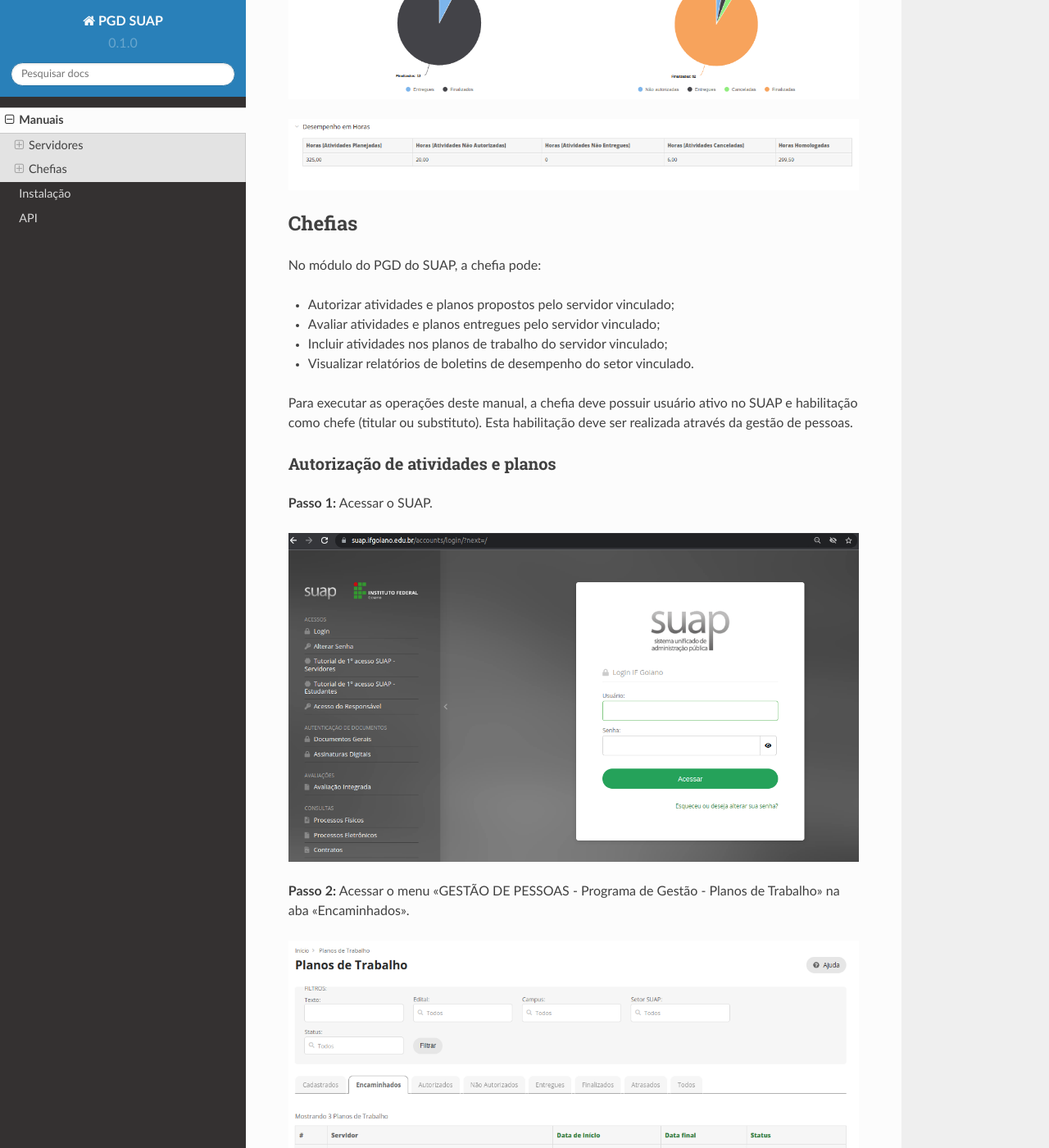
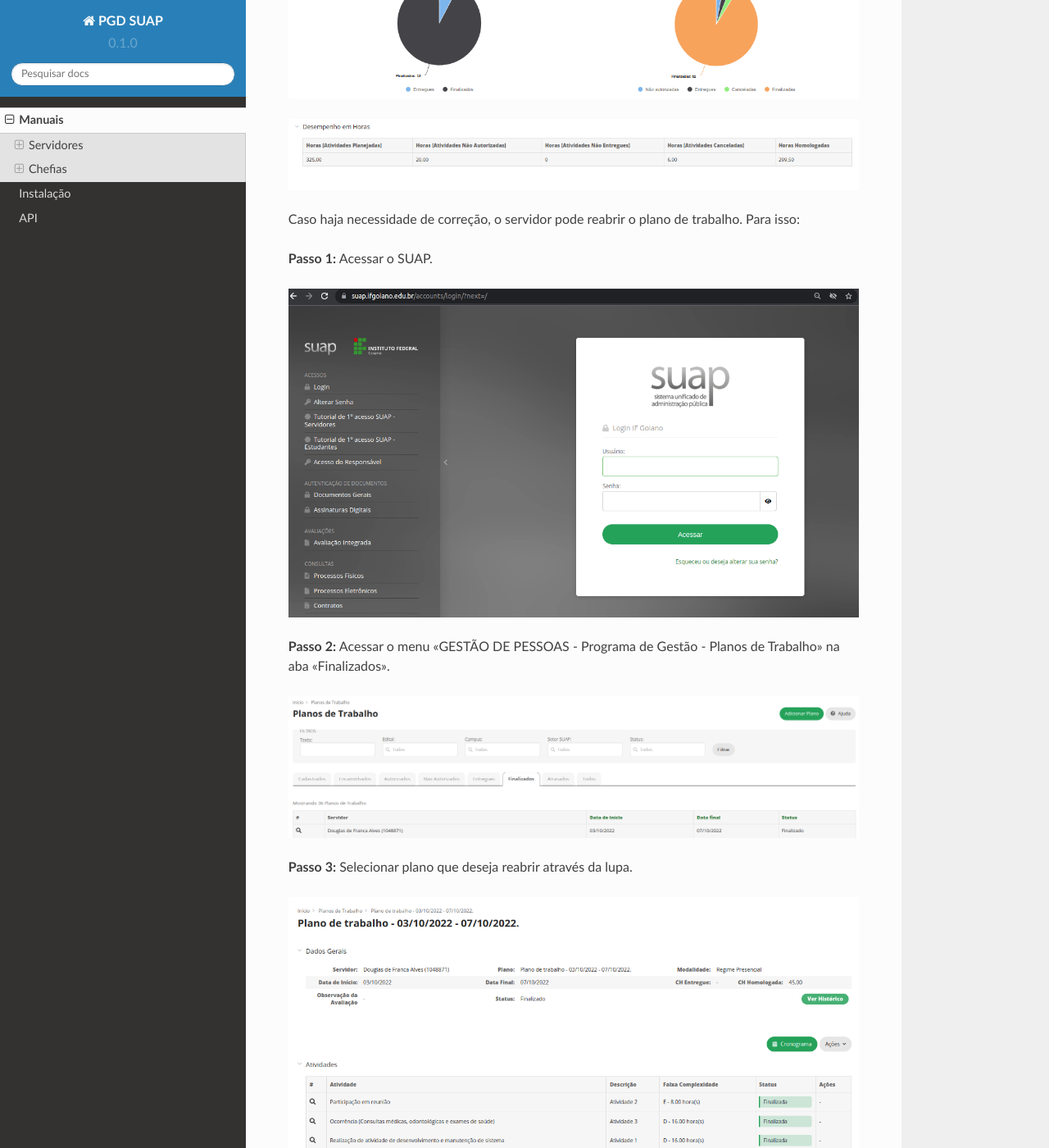
Before and after one commit to csi-ifgoiano/pgdsuap, a Sphinx documentation site: the page built from docs/source/manuais.rst, in a window 1280 px wide and 1400 px high, scrolled down 9709 px. Shown: the whole window at 82% size. Built offline with Sphinx 7.4.7 and the Read the Docs theme 2.0.0, drawn with Linux system fonts in a browser that asks for light colours; some of the changed text lies outside the part shown.

Commit message:
Update manuais.rst

```diff
--- a/docs/source/manuais.rst
+++ b/docs/source/manuais.rst
@@ -129,6 +129,23 @@
 
 .. image:: meu-boletim-2.png
 
+Caso haja necessidade de correção, o servidor pode reabrir o plano de trabalho. Para isso:
+
+**Passo 1:** Acessar o SUAP.
+
+.. image:: suap.png
+
+**Passo 2:** Acessar o menu "GESTÃO DE PESSOAS - Programa de Gestão - Planos de Trabalho" na aba "Finalizados".
+
+.. image:: planos-finalizados.png
+
+**Passo 3:** Selecionar plano que deseja reabrir através da lupa.
+
+.. image:: tela-plano-finalizado.png
+
+**Passo 4:** Selecionar "Ações - Reabrir plano".
+
+.. image:: acoes-reabrir-plano.png
 
 Chefias
 ----------------
```
